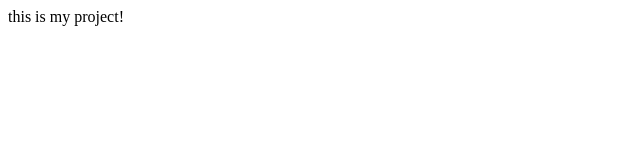
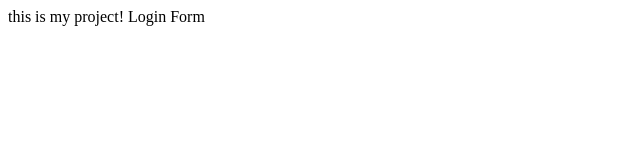
Before and after one commit to Samir120/testproject, a plain HTML site: page index.html in a window 1280 px wide. Shown: the full height of the page, 0-640 px from the left. Drawn offline with Linux system fonts and the light colour scheme.

Commit message:
login form

```diff
--- /dev/null
+++ b/dir2/app2.js
@@ -0,0 +1 @@
+console.log(123);
--- a/index.html
+++ b/index.html
@@ -4,5 +4,6 @@
     </head>
     <body>
         this is my project!
+        Login Form
     </body>
 </html>
```
Also changed, not shown: login.html (added, +1 -0 lines), log.txt (added).
